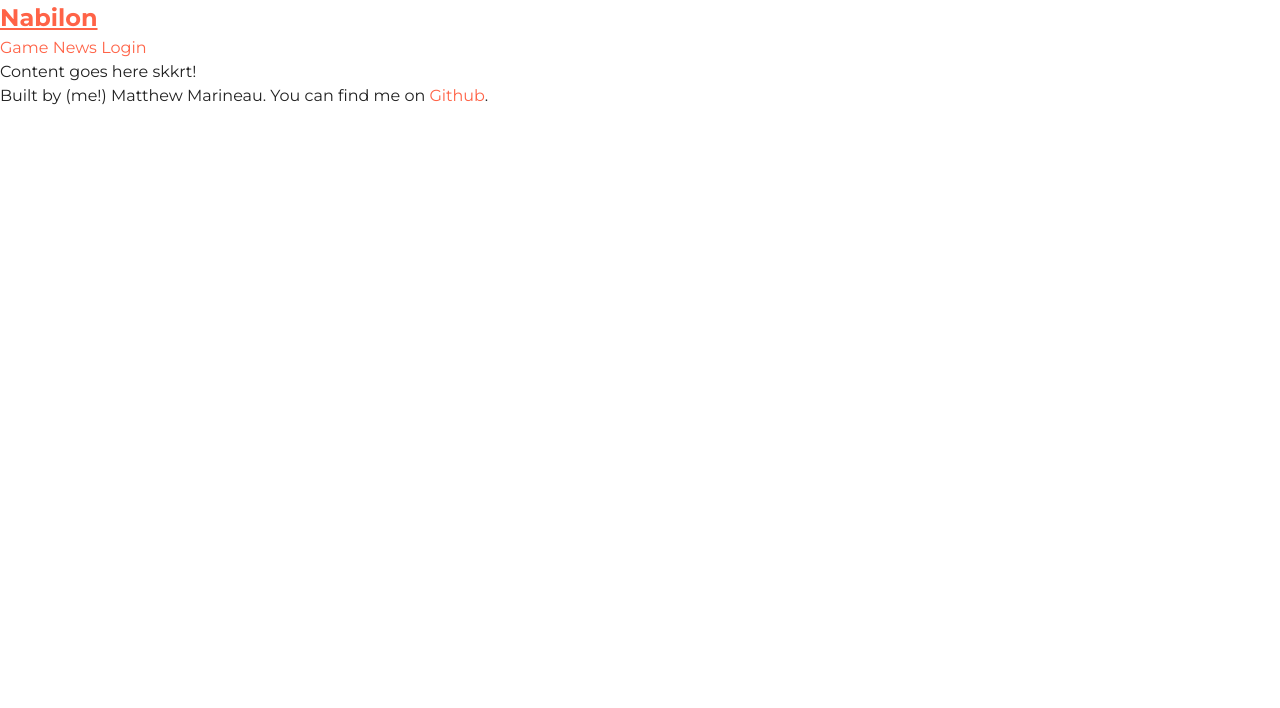
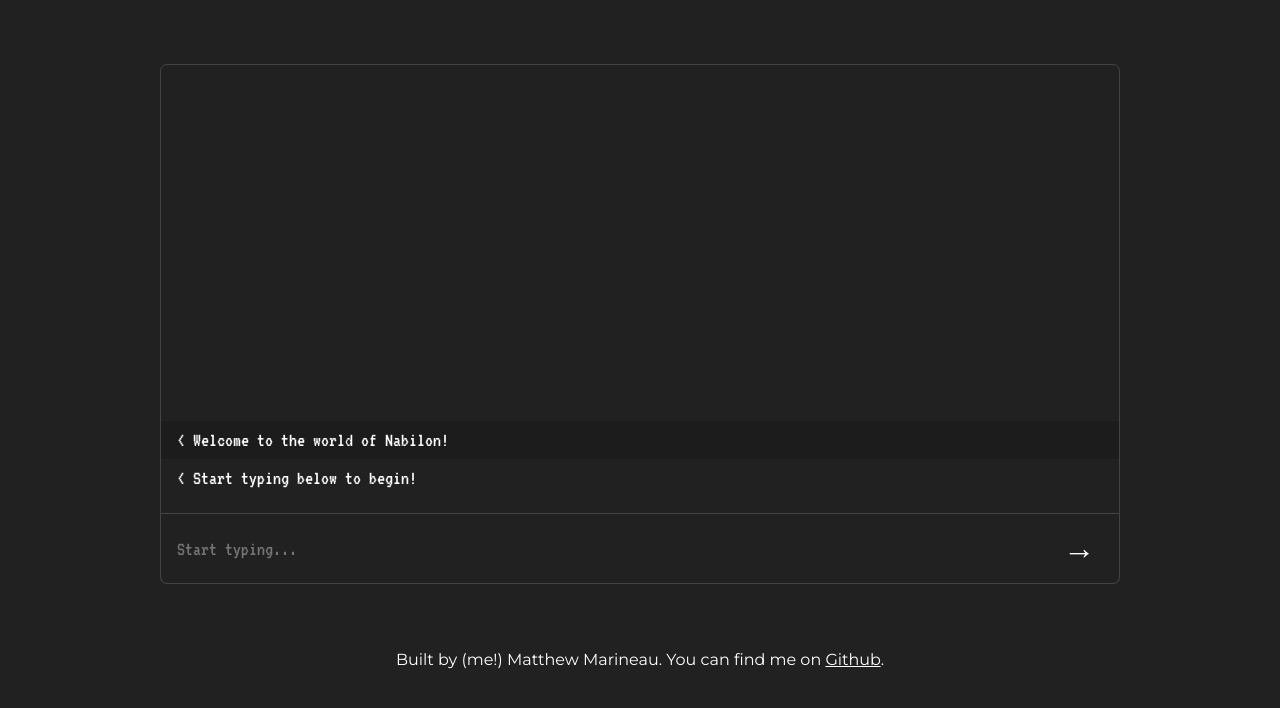
Before and after one commit to matoululu/nabilon-rpg, a Jekyll site: the page built from index.md, in a window 1280 px wide. Shown: the top 708 px of the page. Built offline with Jekyll 4.4.1, drawn with Linux system fonts in a browser that asks for light colours.

Commit message:
Styling and basic JS

```diff
--- a/_includes/header.html
+++ b/_includes/header.html
@@ -1,17 +1,11 @@
-<nav role="navigation">
-  <a href="{{ '/' | relative_url }}">
+<nav class="nav" role="navigation">
+  <a class="nav__logo" href="{{ '/' | relative_url }}">
     <h1>Nabilon</h1>
   </a>
-  <ul>
-    <li>
-      <a href="{{ '/game' | relative_url }}">
-        Game
-      </a>
+  <ul class="nav__list">
+    <li class="nav__list-item">
       <a href="{{ '/blog' | relative_url }}">
         News
-      </a>
-      <a href="{{ '#' | relative_url }}">
-        Login
       </a>
     </li>
   </ul>
--- /dev/null
+++ b/_includes/text-input.html
@@ -0,0 +1,4 @@
+<text-input>
+  <input class="text-input__input" data-text-input type="text" value="" placeholder="Start typing...">
+  <button class="text-input__button" data-text-submit>&rarr;</button>
+</text-input>
--- /dev/null
+++ b/_includes/text-log.html
@@ -0,0 +1,6 @@
+<text-log>
+  <ul class="text-log__list" data-text-log-list>
+    <li class="text-log__list-item">< Welcome to the world of Nabilon!</li>
+    <li class="text-log__list-item">< Start typing below to begin!</li>
+  </ul>
+</text-log>
--- a/_layouts/default.html
+++ b/_layouts/default.html
@@ -11,14 +11,11 @@
     <link rel="stylesheet" href="{{ "/assets/style.css" | relative_url }}?v=3">
   </head>
   <body class="{{ page.title | slugify }}">
-
-    {% include header.html %}
-
     <main role="main" class="main {{ page.layout | slugify }}">
       {{ content }}
     </main>
 
     {% include footer.html %}
-    <script src="{{ "/js/main.js" | relative_url }}"></script>
+    <script src="{{ "/js/bundle.js" | relative_url }}"></script>
   </body>
 </html>
--- a/_layouts/home.html
+++ b/_layouts/home.html
@@ -4,6 +4,5 @@ title: index
 id: index
 ---
 
-{% assign date_format = "%b %-d, %Y" %}
-
-<p>Content goes here skkrt!</p>
+{% include text-log.html %}
+{% include text-input.html %}
--- a/assets/style.scss
+++ b/assets/style.scss
@@ -5,15 +5,14 @@
 ============================================ */
 
 @import 'normalize';
-@import url('https://fonts.googleapis.com/css2?family=Merriweather:wght@400;700&family=Montserrat:wght@400;600;700&display=swap');
+@import url('https://fonts.googleapis.com/css2?family=Montserrat:wght@300;400;600;700&family=VT323&display=swap');
 
 /* Variables
 ============================================ */
 
 :root {
-  --color-primary: tomato;
-  --color-text: #212121;
-  --color-bg: #fff;
+  --color-text: #fff;
+  --color-bg: #212121;
 }
 
 /* Basics
@@ -31,11 +30,96 @@ body {
 
 a,
 a:visited {
-  color: var(--color-primary);
-  text-decoration: none;
+  color: var(--color-text);
+}
 
-  &:focus,
-  &:hover {
-    text-decoration: underline;
+/* Navigation
+============================================ */
+
+// coming soon
+
+/* Main
+============================================ */
+
+main {
+  width: 100%;
+  max-width: 960px;
+  margin: 0px auto;
+  padding: 4rem 0;
+}
+
+/* Footer
+============================================ */
+
+footer {
+  width: 100%;
+  max-width: 960px;
+  margin: 0px auto;
+  text-align: center;
+}
+
+/* Text log
+============================================ */
+
+text-log {
+  display: flex;
+  flex-direction: column-reverse;
+  width: 100%;
+  padding: 1rem 0;
+  border: 1px solid #444;
+  border-top-left-radius: 7px;
+  border-top-right-radius: 7px;
+  height: 50vh;
+  overflow-y: auto;
+}
+
+.text-log__list {
+  font-family: 'VT323', monospace;
+  color: #fff;
+  list-style: none;
+  font-size: 1.25rem;
+}
+
+.text-log__list li {
+  padding: 0.25rem 1rem;
+}
+
+.text-log__list li:nth-child(odd) {
+  background-color: rgba(0,0,0,0.15);
+}
+
+/* Text input
+============================================ */
+
+text-input {
+  display: flex;
+  width: 100%;
+  padding: 1rem;
+  border: 1px solid #444;
+  border-bottom-left-radius: 7px;
+  border-bottom-right-radius: 7px;
+  border-top: 0;
+}
+
+.text-input__input {
+  flex: 1 0 auto;
+  border: 0;
+  background-color: transparent;
+  font-family: 'VT323', monospace;
+  color: #fff;
+  font-size: 1.25rem;
+
+  &:active,
+  &:focus {
+    outline: 0;
   }
 }
+
+.text-input__button {
+  background-color: transparent;
+  color: #fff;
+  border: 0;
+  cursor: pointer;
+  padding: 0 0.5rem;
+  font-size: 2rem;
+}
--- /dev/null
+++ b/js/bundle.js
@@ -0,0 +1,16 @@
+---
+---
+
+{% include /js/Helper.js %}
+{% include /js/Game.js %}
+{% include /js/GameData.js %}
+{% include /js/Location.js %}
+
+{% include /js/TextInput.js %}
+{% include /js/TextLog.js %}
+
+const game = new Game();
+
+document.addEventListener('DOMContentLoaded', () => {
+  game.init();
+});
--- a/js/main.js
+++ /dev/null
@@ -1,67 +0,0 @@
-console.log(`
-👋 Hi there,
-
-Check out my 💻Github https://github.com/matoululu
-
-Follow me on 🐦Twitter https://twitter.com/omgmrm
-
-You can also type portfolio.viewProject(number) or portfolio.viewPost(number) to check out the site
-`);
-
-
-const portfolio = {
-  clearLog() {
-    console.clear();
-    console.log(`
-    👋 Hi there,
-
-    Check out my 💻Github https://github.com/matoululu
-
-    Follow me on 🐦Twitter https://twitter.com/omgmrm
-
-    You can also type portfolio.viewProject(number) or portfolio.viewPost(number) to check out the site
-    `);
-  },
-  viewProject(number) {
-    let info;
-    if(projects[number]) {
-      info =
-      `
-      ${projects[number].title}
-
-      ${projects[number].text}
-
-      ===
-
-      View on Github ${projects[number].github}
-
-      View site ${projects[number].site}
-      `
-    } else {
-      info = `${number} not found try a number between 0 and ${Object.keys(projects).length}`
-    }
-    this.clearLog();
-    return info;
-  },
-  viewPost(number) {
-    let info;
-    if(posts[number]) {
-      info =
-      `
-      ${posts[number].title} Posted ${posts[number].posted}
-
-      ==================
-
-
-
-
-
-      ${posts[number].text}
-      `
-    } else {
-      info = `${number} not found try a number between 0 and ${Object.keys(posts).length}`
-    }
-    this.clearLog();
-    return info;
-  }
-}
```
Also changed, not shown: _includes/JS/Game.js (added, +54 -0 lines), _includes/JS/GameData.js (added, +38 -0 lines), _includes/JS/Helper.js (added, +12 -0 lines), _includes/JS/Location.js (added, +15 -0 lines), _includes/JS/TextInput.js (added, +37 -0 lines), _includes/JS/TextLog.js (added, +95 -0 lines).
